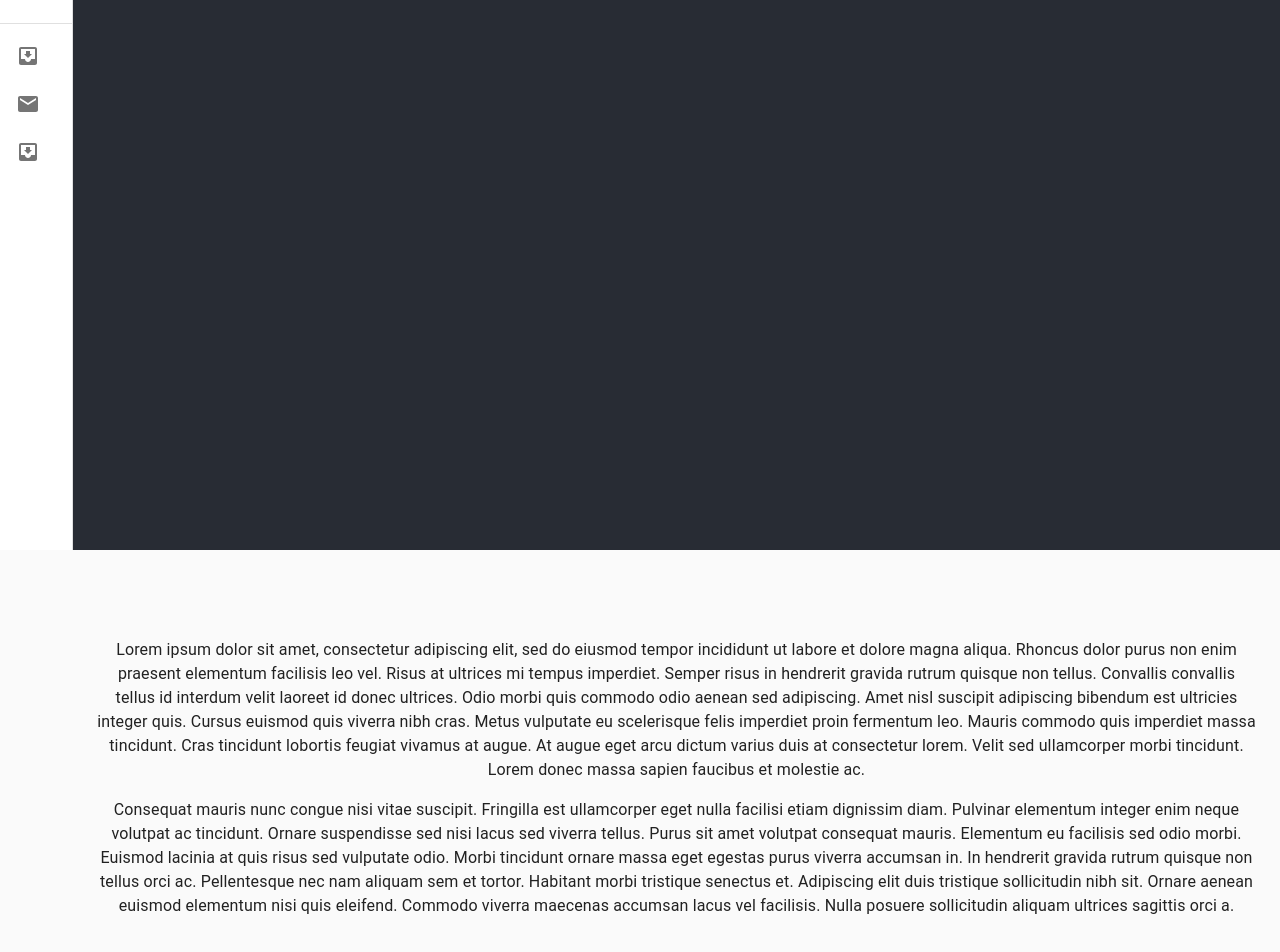
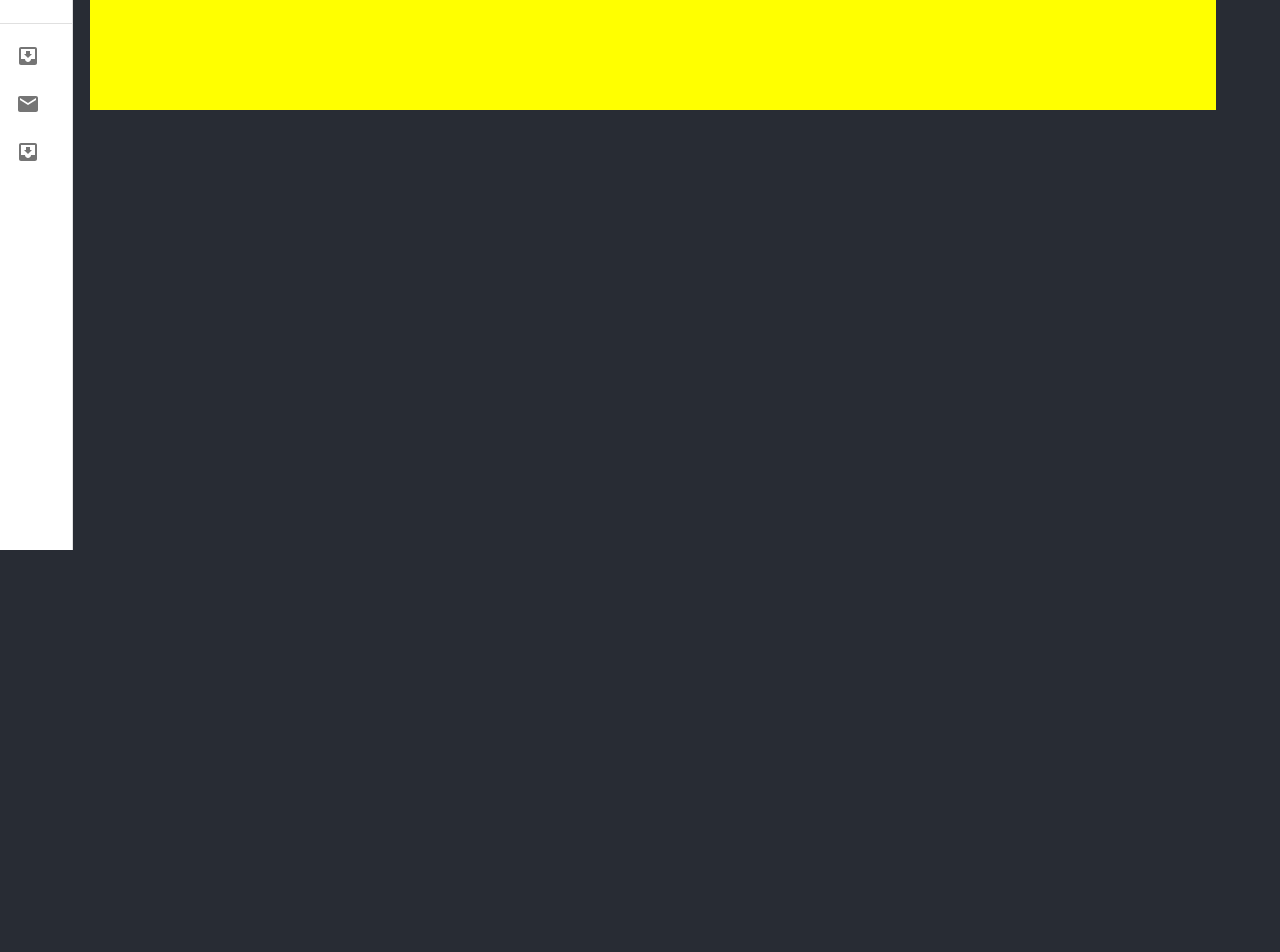
Before and after one commit to mjjply42/Sorting-Visualizer, a React (Create React App) app in the folder client/: page / in a window 1280 px wide. Shown: the part 250-1202 px from the top of the page. After the commit the page ends 800 px from the top, so only its background shows below. Built offline with nearby package versions, Linux system fonts and the light colour scheme.

Commit message:
testing size changes

```diff
--- a/client/public/index.html
+++ b/client/public/index.html
@@ -1,5 +1,12 @@
 <!DOCTYPE html>
 <html lang="en">
+    <style>
+        #body {
+          background-color: #282c34;
+          height: "100%";
+          width: "100%"
+        }
+    </style>
   <head>
     <meta charset="utf-8" />
     <link rel="icon" href="%PUBLIC_URL%/favicon.ico" />
@@ -26,7 +33,7 @@
     -->
     <title>React App</title>
   </head>
-  <body>
+  <body id="body">
     <noscript>You need to enable JavaScript to run this app.</noscript>
     <div id="root"></div>
     <!--
--- a/client/src/App.css
+++ b/client/src/App.css
@@ -13,17 +13,6 @@
   }
 }
 
-.App-header {
-  background-color: #282c34;
-  min-height: 100vh;
-  display: flex;
-  flex-direction: column;
-  align-items: center;
-  justify-content: center;
-  font-size: calc(10px + 2vmin);
-  color: white;
-}
-
 .App-link {
   color: #61dafb;
 }
--- a/client/src/App.js
+++ b/client/src/App.js
@@ -1,5 +1,6 @@
 import React from 'react';
-import {NavBar} from './components/NavBar.js'
+import { NavBar } from './components/NavBar.js'
+import { MainArea } from './components/MainArea.js'
 import './App.css';
 
 function App() {
@@ -8,6 +9,7 @@ function App() {
       <header className="App-header">
       </header>
       <NavBar/>
+      <MainArea/>
     </div>
   );
 }
--- /dev/null
+++ b/client/src/components/MainArea.js
@@ -0,0 +1,21 @@
+import React,{ useState, useEffect } from 'react';
+
+export const MainArea = () => {
+
+    const [height, setHeight] = useState("20em")
+
+    function handler_1800 () {
+      setHeight("150em")
+    }
+    function handler_2000 () {
+      setHeight("137em")
+    }
+
+    //window.matchMedia("(min-height: 1800px)").addListener(handler_1800)
+    window.matchMedia("(min-height: 2000px)").addListener(handler_2000)
+    return (
+        <div style={{marginLeft: 90, marginTop: 80, backgroundColor: "yellow", height: height, width: "88%"}}>
+            <h>Hello</h>
+        </div>
+    )
+}
--- a/client/src/components/NavBar.js
+++ b/client/src/components/NavBar.js
@@ -157,32 +157,6 @@ export function NavBar() {
           ))}
         </List>
       </Drawer>
-      <main className={classes.content}>
-        <div className={classes.toolbar} />
-        <Typography paragraph>
-          Lorem ipsum dolor sit amet, consectetur adipiscing elit, sed do eiusmod tempor incididunt
-          ut labore et dolore magna aliqua. Rhoncus dolor purus non enim praesent elementum
-          facilisis leo vel. Risus at ultrices mi tempus imperdiet. Semper risus in hendrerit
-          gravida rutrum quisque non tellus. Convallis convallis tellus id interdum velit laoreet id
-          donec ultrices. Odio morbi quis commodo odio aenean sed adipiscing. Amet nisl suscipit
-          adipiscing bibendum est ultricies integer quis. Cursus euismod quis viverra nibh cras.
-          Metus vulputate eu scelerisque felis imperdiet proin fermentum leo. Mauris commodo quis
-          imperdiet massa tincidunt. Cras tincidunt lobortis feugiat vivamus at augue. At augue eget
-          arcu dictum varius duis at consectetur lorem. Velit sed ullamcorper morbi tincidunt. Lorem
-          donec massa sapien faucibus et molestie ac.
-        </Typography>
-        <Typography paragraph>
-          Consequat mauris nunc congue nisi vitae suscipit. Fringilla est ullamcorper eget nulla
-          facilisi etiam dignissim diam. Pulvinar elementum integer enim neque volutpat ac
-          tincidunt. Ornare suspendisse sed nisi lacus sed viverra tellus. Purus sit amet volutpat
-          consequat mauris. Elementum eu facilisis sed odio morbi. Euismod lacinia at quis risus sed
-          vulputate odio. Morbi tincidunt ornare massa eget egestas purus viverra accumsan in. In
-          hendrerit gravida rutrum quisque non tellus orci ac. Pellentesque nec nam aliquam sem et
-          tortor. Habitant morbi tristique senectus et. Adipiscing elit duis tristique sollicitudin
-          nibh sit. Ornare aenean euismod elementum nisi quis eleifend. Commodo viverra maecenas
-          accumsan lacus vel facilisis. Nulla posuere sollicitudin aliquam ultrices sagittis orci a.
-        </Typography>
-      </main>
     </div>
   );
 }
```
